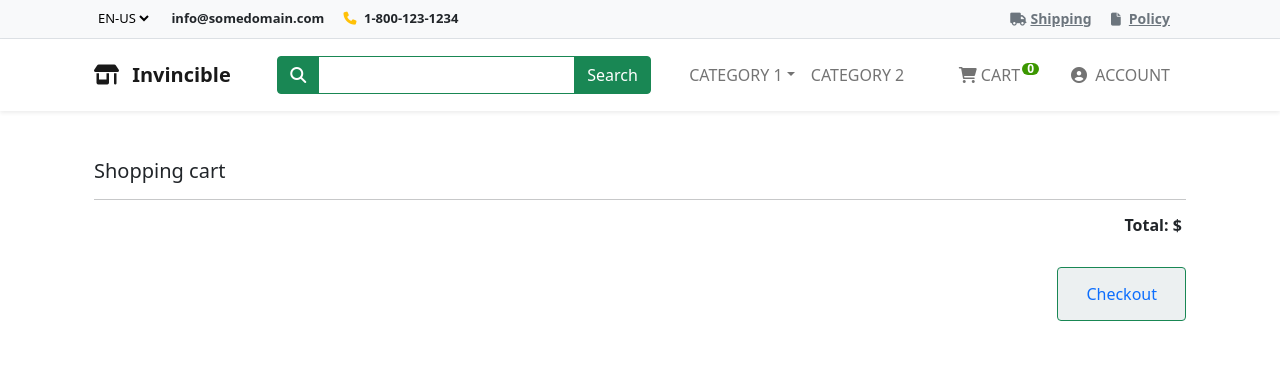
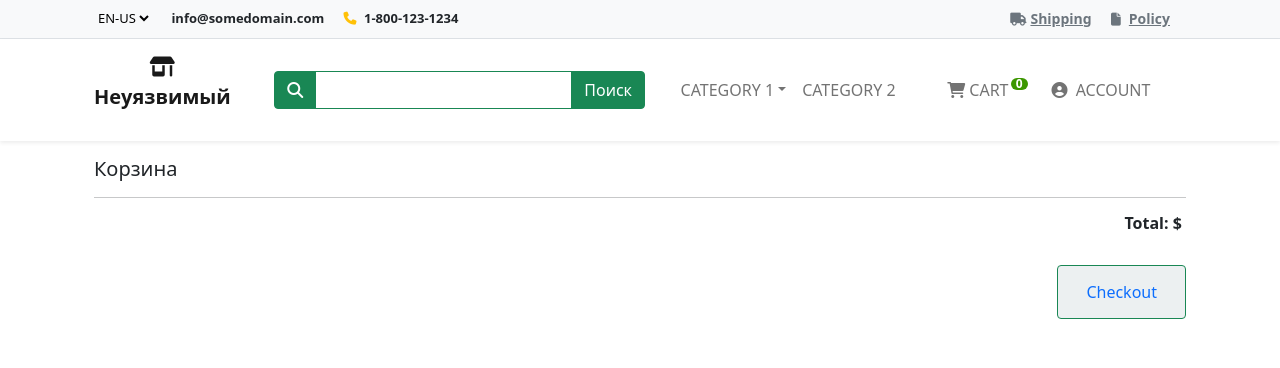
Before and after one commit to NoobikNovi4ok/htmx_test, a Django app: page /cart/ in a window 1280 px wide. Shown: the top 368 px of the page. Run offline with Django 5.2, Linux system fonts and the light colour scheme; data comes from the database, SQL or seed files in the repository; both versions use the stored data as it was after the commit; some libraries are stand-ins or nearby versions.

Commit message:
Add cookie csrf token, some chages in ajax and in template, new methods to cart

```diff
--- a/cart/templates/cart/cart-view.html
+++ b/cart/templates/cart/cart-view.html
@@ -2,30 +2,32 @@
 {% load static %}
 {% load mathfilters %}
 {% block content %}
-    <main class="pt-5">
+    <main class="pt-3">
         <div class="container">
-            <h1 class="h5">Shopping cart</h1>
+            <h1 class="h5">Корзина</h1>
             <hr />
             {% for item in cart %}
                 {% with product=item.product %}
                     <br />
                     <div class="row mb-4 border product-item">
                         <div class="col-md-3 col-lg-2 order-md-first bg-light">
-                            <img class="img-fluid mx-auto d-block"
+                            <img class="img-fluid mx-auto d-block p-2"
                                  width="200px"
                                  alt="Responsive image"
                                  src="{{ product.full_image_url }}" />
                         </div>
-                        <div class="col-md-9 col-lg-10 ps-md-3 ps-lg-10">
-                            <a href="{{ product.get_absolute_url }}"
-                               class="text-info text-decoration-none">
-                                <h1 class="h5 pt-2">{{ product.title }}</h1>
-                            </a>
+                        <div class="col-md-9 col-lg-10 ps-md-3 ps-lg-10 p-2">
                             <div class="border">
                                 <div class="col border-bottom">
                                     <div class="row p-3">
-                                        <div class="col-6">Product</div>
-                                        <div class="col-6 text-end">
+                                        <div class="col-6">
+                                            <a href="{{ product.get_absolute_url }}"
+                                               class="text-dark text-decoration-none">
+                                                <h1 class="h5 pt-2">{{ product.title }}</h1>
+                                            </a>
+                                        </div>
+                                        <!-- <div class="col-6">Product</div> -->
+                                        <div class="col-6 text-end my-auto">
                                             {% if product.discount %}
                                                 <span class="text-decoration-line-through fw-bold text-danger">$ {{ product.price|mul:item.qty }}</span>
                                                 <span class="h6 fw-bold">$ {{ product.get_discounted_price|mul:item.qty }}</span>
@@ -38,7 +40,7 @@
                                 <div class="col">
                                     <div class="row p-3">
                                         <div class="col-12">
-                                            <label for="select">Qty</label>
+                                            <label for="select">Количество</label>
                                             &nbsp;
                                             <select id="select{{ product.id }}">
                                                 <option selected>{{ item.qty }}</option>
@@ -47,15 +49,18 @@
                                                 <option value="">3</option>
                                                 <option value="">4</option>
                                             </select>
-                                            <br />
-                                            <br />
-                                            <button type="button"
-                                                    data-index="{{ product.id }}"
-                                                    class="btn btn-primary btn-sm update-button">Update</button>
-                                            &nbsp;
-                                            <button type="button"
-                                                    class="btn btn-danger btn-sm delete-button"
-                                                    data-index="{{ product.id }}">Delete</button>
+                                            <div class="mt-3 d-flex justify-content-between">
+                                                <button type="button"
+                                                        data-index="{{ product.id }}"
+                                                        data-url="{% url "cart:update-to-cart" %}"
+                                                        class="btn btn-outline-primary btn-sm update-button">
+                                                    Update
+                                                </button>
+                                                <button type="button"
+                                                        class="btn btn-outline-danger btn-sm delete-button"
+                                                        data-index="{{ product.id }}"
+                                                        data-url="{% url "cart:delete-to-cart" %}">Delete</button>
+                                            </div>
                                         </div>
                                     </div>
                                 </div>
@@ -77,59 +82,4 @@
         <br />
         <br />
     </main>
-    <script>
-    $(document).on('click', '.delete-button', function(e){
-        e.preventDefault();
-
-        $.ajax({
-            type: 'POST',
-            url: '{% url "cart:delete-to-cart" %}',
-            data: {
-                product_id: $(this).data('index'),
-                csrfmiddlewaretoken: '{{ csrf_token }}',
-                action: 'post'
-            },
-            success: function(response){
-                document.getElementById('lblCartCount').textContent = response.qty
-                document.getElementById('total').textContent = response.total
-
-                location.reload()
-            },
-            error: function(error, status){
-                console.log(error)
-            }
-        })
-    });
-
-    $(document).on('click', '.update-button', function(e){
-        e.preventDefault();
-
-        var product_id = $(this).data('index')
-
-        $.ajax({
-            type: 'POST',
-            url: '{% url "cart:update-to-cart" %}',
-            data: {
-                product_id: $(this).data('index'),
-                product_qty: $('#select'+product_id+ ' option:selected').text(),
-                csrfmiddlewaretoken: '{{ csrf_token }}',
-                action: 'post'
-            },
-            success: function(response){
-                document.getElementById('lblCartCount').textContent = response.qty
-                document.getElementById('total').textContent = response.total
-
-                location.reload()
-            },
-            error: function(error, status){
-                console.log(error)
-            }
-        })
-    });
-
-
-
-
-
-    </script>
-{% endblock %}
+{% endblock content %}
--- a/cart/urls.py
+++ b/cart/urls.py
@@ -1,10 +1,10 @@
 from django.urls import path
-from cart.views import cart_view, cart_add, cart_delete, cart_update
+from cart.views import CartView, cart_add, cart_delete, cart_update
 
 app_name = "cart"
 
 urlpatterns = [
-    path("", cart_view, name="cart-view"),
+    path("", CartView.as_view(), name="cart-view"),
     path("add/", cart_add, name="add-to-cart"),
     path("delete/", cart_delete, name="delete-to-cart"),
     path("update/", cart_update, name="update-to-cart"),
--- a/cart/views.py
+++ b/cart/views.py
@@ -1,15 +1,31 @@
-from django.shortcuts import render, get_object_or_404
+from django.shortcuts import get_object_or_404
+from django.http import JsonResponse
+from django.views.generic import TemplateView
 
+from cart.cart import Cart
 from shop.models import ProductProxy
-from django.http import JsonResponse
 
 
-def cart_view(request):
-    return render(request, "cart/cart-view.html")
+class CartView(TemplateView):
+    template_name = "cart/cart-view.html"
 
 
 def cart_add(request):
-    pass
+    cart = Cart(request)
+
+    if request.method == "POST":
+        product_id = int(request.POST.get("product_id"))
+        product_qty = int(request.POST.get("product_qty"))
+
+        product = get_object_or_404(ProductProxy, id=product_id)
+
+        cart.add(product=product, quantity=product_qty)
+
+        cart_qty = cart.our_len()
+
+        response = JsonResponse({"qty": cart_qty, "product": product.title})
+
+        return response
 
 
 def cart_delete(request):
@@ -17,4 +33,4 @@
 
 
 def cart_update(request):
-    pass
+    cart = Cart(request)
--- a/shop/templates/base.html
+++ b/shop/templates/base.html
@@ -1,9 +1,11 @@
 {% load static %}
 <!DOCTYPE html>
-<html>
+<html lang="ru">
     <head>
         <meta charset="utf-8" />
         <meta name="viewport" content="width=device-width, initial-scale=1" />
+        <!-- CSRF Token -->
+        {% comment %} <meta name="csrf-token" content="{{ csrf_token }}"> {% endcomment %}
         <!-- CSS -->
         <link rel="stylesheet"
               href="https://bootswatch.com/5/flatly/bootstrap.min.css" />
@@ -30,7 +32,7 @@
                 integrity="sha384-ka7Sk0Gln4gmtz2MlQnikT1wXgYsOg+OMhuP+IlRH9sENBO0LRn5q+8nbTov4+1p"
                 crossorigin="anonymous"></script>
         <link rel="stylesheet" href={% static "style/css/style.css" %} />
-        <title>Invincible</title>
+        <title>Неуязвимый</title>
     </head>
     <body>
         <div class="superNav border-bottom py-2 bg-light">
@@ -51,10 +53,14 @@
         </div>
     </div>
 </div>
-<nav class="navbar navbar-expand-lg bg-white sticky-top navbar-light p-3 shadow-sm ">
-    <div class="container">
-    <a class="navbar-brand" href="{% url 'shop:products' %}"><i class="fa-solid fa-shop me-2"></i>
-    <strong>Invincible</strong></a>
+<nav class="navbar navbar-expand-lg bg-white sticky-top navbar-light p-2 shadow-sm">
+    <div class="container text-center">
+        <div class="d-flex flex-wrap">
+            <a class="navbar-brand" href="{% url 'shop:products' %}">
+                <i class="fa-solid fa-shop"></i>
+                <p class="fw-bolder">Неуязвимый</p>
+            </a>
+        </div>
         <button class="navbar-toggler"
                 type="button"
                 data-bs-toggle="collapse"
@@ -64,26 +70,18 @@
                 aria-label="Toggle navigation">
             <span class="navbar-toggler-icon"></span>
         </button>
-<div class="mx-auto my-3 d-lg-none d-sm-block d-xs-block">
+        <div class="collapse navbar-collapse justify-content-evenly"
+             id="navbarNavDropdown">
+            <div class="d-none d-lg-block">
                 <div class="input-group">
                     <span class="border-success input-group-text bg-success text-white"><i class="fa-solid fa-magnifying-glass"></i></span>
                     <input type="text"
                            class="form-control border-success"
                            style="color: #7a7a7a" />
-        <button class="btn btn-success text-white">Search</button>
+                    <button class="btn btn-success text-white">Поиск</button>
                 </div>
             </div>
-<div class="collapse navbar-collapse" id="navbarNavDropdown">
-    <div class="ms-auto d-none d-lg-block">
-        <div class="input-group">
-            <span class="border-success input-group-text bg-success text-white"><i class="fa-solid fa-magnifying-glass"></i></span>
-            <input type="text"
-                   class="form-control border-success"
-                   style="color: #7a7a7a" />
-            <button class="btn btn-success text-white">Search</button>
-        </div>
-    </div>
-    <ul class="navbar-nav ms-auto">
+            <ul class="navbar-nav">
                 {% for i in categories %}
                     {% if not i.children.all %}
                         <li class="nav-item">
@@ -136,12 +134,12 @@
                     {% endif %}
                 {% endfor %}
             </ul>
-    <ul class="navbar-nav ms-auto">
+            <ul class="navbar-nav">
                 <li class="nav-item">
                     <a class="nav-link mx-2 text-uppercase"
                        href="{% url 'cart:cart-view' %}"> <i class="fa fa-shopping-cart" aria-hidden="true"> </i> Cart
-                <span id="lblCartCount" class="badge badge-warning ">
-                    {% with cart_qty=cart|length %}
+                        <span id="lblCartCount" class="badge badge-warning">
+                            {% with cart_qty=cart.our_len %}
                                 {% if cart_qty > 0 %}
                                     {{ cart_qty }}
                                 {% else %}
@@ -152,7 +150,7 @@
                     </a>
                 </li>
                 <li class="nav-item">
-            <a class="nav-link mx-2 text-uppercase" href="#"><i class="fa-solid fa-circle-user me-1"></i> Account</a>
+                    <a class="nav-link text-uppercase" href="#"><i class="fa-solid fa-circle-user me-1"></i> Account</a>
                 </li>
             </ul>
         </div>
@@ -161,6 +159,6 @@
 {% block content %}
 {% endblock content %}
 </body>
-<script src="{% static 'script/script.js'%}"></script>
-<script src="{% static 'script/ajax.js'%}"></script>
+<script type="module" src="{% static 'script/script.js'%}"></script>
+<script type="module" src="{% static 'script/ajax.js'%}"></script>
 </html>
--- a/shop/templates/shop/product_detail.html
+++ b/shop/templates/shop/product_detail.html
@@ -39,7 +39,7 @@
                                 <div class="col-6">
                                     <label for="select">Количество</label>
                                     &nbsp;
-                                    <select id="select">
+                                    <select id="select_quantity">
                                         <option value="1">1</option>
                                         <option value="2">2</option>
                                         <option value="3">3</option>
@@ -51,7 +51,6 @@
                                             id="add-button"
                                             value="{{ product.id }}"
                                             data-url="{% url "cart:add-to-cart" %}"
-                                            data-csrf="{{ csrf_token }}"
                                             class="btn btn-outline-success btn-md">Добавить в корзину</button>
                                 </div>
                             </div>
--- a/shop/urls.py
+++ b/shop/urls.py
@@ -1,10 +1,14 @@
 from django.urls import path
-from shop.views import products_detail_view, products_view, category_list
+from shop.views import (
+    products_view,
+    category_list,
+    ProductsDetailView,
+)
 
 app_name = "shop"
 
 urlpatterns = [
     path("", products_view, name="products"),
-    path("<slug:slug>", products_detail_view, name="product-detail"),
+    path("<slug:slug>", ProductsDetailView.as_view(), name="product-detail"),
     path("search/<slug:slug>", category_list, name="category-list"),
 ]
--- a/static/script/script.js
+++ b/static/script/script.js
@@ -17,3 +17,19 @@
     });
   });
 });
+function getCookie(name) {
+  let cookieValue = null;
+  if (document.cookie && document.cookie !== "") {
+    const cookies = document.cookie.split(";");
+    for (let i = 0; i < cookies.length; i++) {
+      const cookie = cookies[i].trim();
+      if (cookie.substring(0, name.length + 1) === name + "=") {
+        cookieValue = decodeURIComponent(cookie.substring(name.length + 1));
+        break;
+      }
+    }
+  }
+  return cookieValue;
+}
+
+export { getCookie };
```
Also changed, not shown: cart/cart.py (+26 -1 lines), shop/views.py (+9 -3 lines), static/script/ajax.js (+66 -4 lines), README.md, db.sqlite3. Lines whose indentation alone changed are shown as unchanged.
